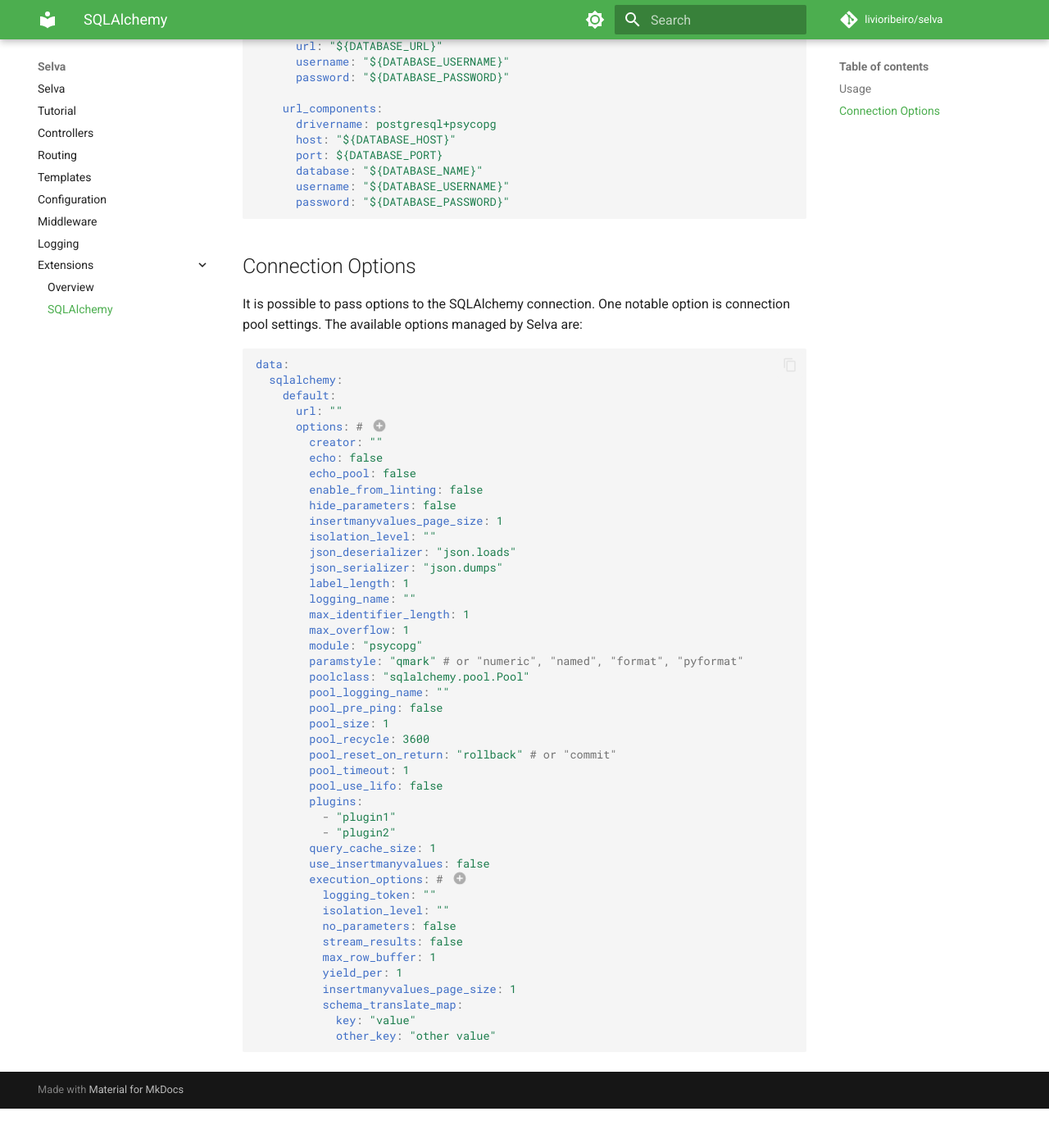
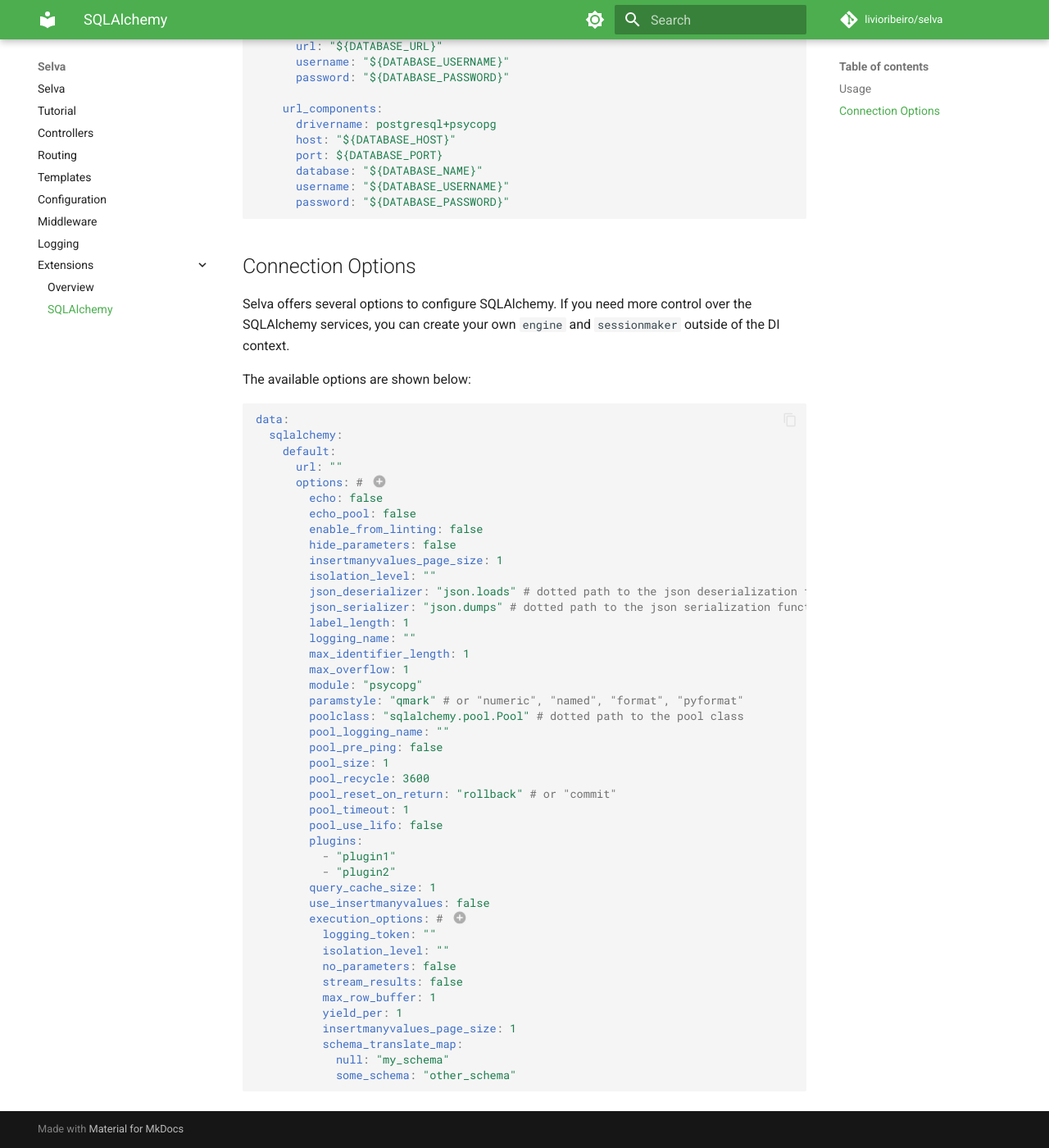
Before and after one commit to livioribeiro/selva, an MkDocs documentation site: the page built from docs/extensions/sqlalchemy.md, in a window 1280 px wide and 1400 px high, scrolled down 1357 px. Shown: the whole window at 82% size. Built offline with MkDocs 1.6.1 and Material for MkDocs 9.7.7, drawn with Linux system fonts in a browser that asks for light colours; comment, search, counter and statistics services are not loaded; before the commit the page ends 2709 px from its top, so only the background shows below that.

Commit message:
docs: add list of options to sqlalchemy docs

````diff
--- a/docs/extensions/sqlalchemy.md
+++ b/docs/extensions/sqlalchemy.md
@@ -99,8 +99,11 @@
 
 ## Connection Options
 
-It is possible to pass options to the SQLAlchemy connection. One notable option
-is connection pool settings. The available options managed by Selva are:
+Selva offers several options to configure SQLAlchemy. If you need more control over
+the SQLAlchemy services, you can create your own `engine` and `sessionmaker` outside
+of the DI context.
+
+The available options are shown below:
 
 ```yaml
 data:
@@ -108,22 +111,21 @@
     default:
       url: ""
       options: # (1)
-        creator: ""
         echo: false
         echo_pool: false
         enable_from_linting: false
         hide_parameters: false
         insertmanyvalues_page_size: 1
         isolation_level: ""
-        json_deserializer: "json.loads"
-        json_serializer: "json.dumps"
+        json_deserializer: "json.loads" # dotted path to the json deserialization function
+        json_serializer: "json.dumps" # dotted path to the json serialization function
         label_length: 1
         logging_name: ""
         max_identifier_length: 1
         max_overflow: 1
         module: "psycopg"
         paramstyle: "qmark" # or "numeric", "named", "format", "pyformat"
-        poolclass: "sqlalchemy.pool.Pool"
+        poolclass: "sqlalchemy.pool.Pool" # dotted path to the pool class
         pool_logging_name: ""
         pool_pre_ping: false
         pool_size: 1
@@ -145,8 +147,8 @@
           yield_per: 1
           insertmanyvalues_page_size: 1
           schema_translate_map:
-            key: "value"
-            other_key: "other value"
+            null: "my_schema"
+            some_schema: "other_schema"
 ```
 
 1.  `options` values are described in [`sqlalchemy.create_engine`](https://docs.sqlalchemy.org/en/20/core/engines.html#sqlalchemy.create_engine)
````
Also changed, not shown: 1 other file.
